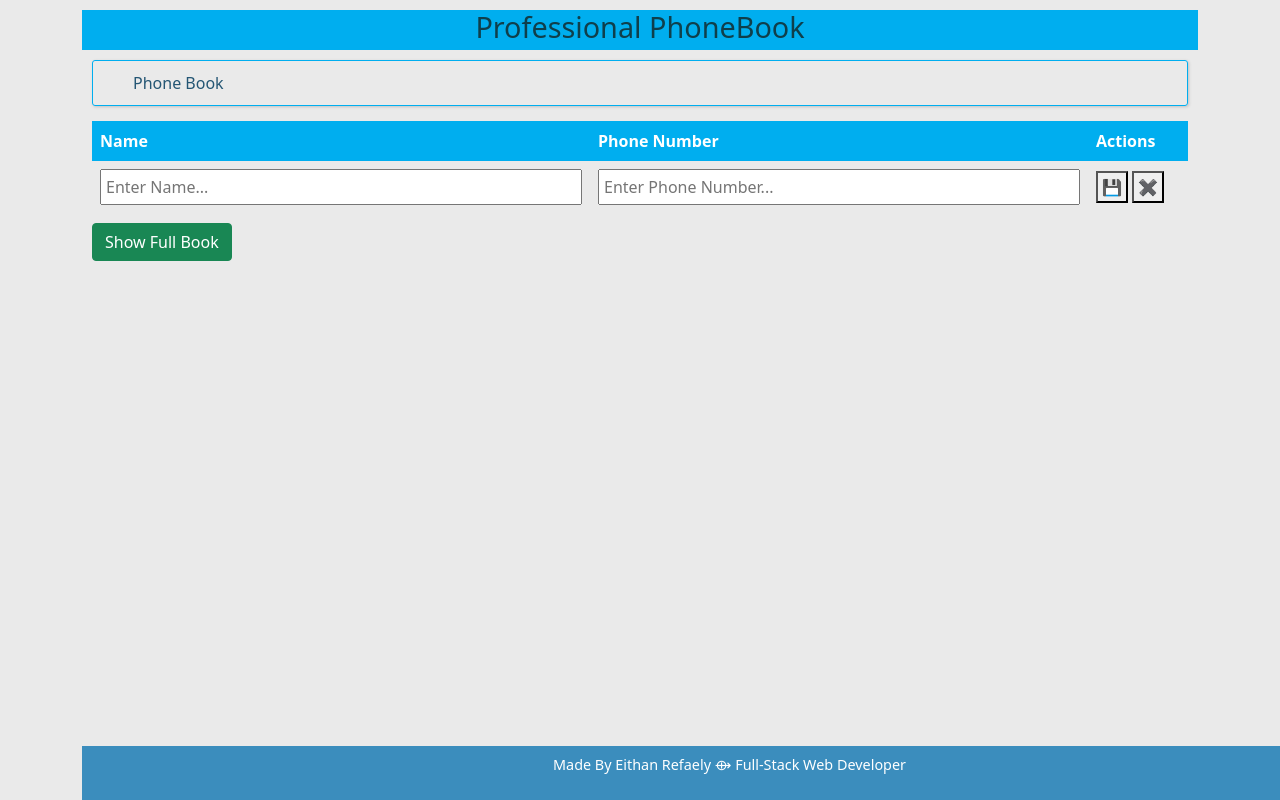
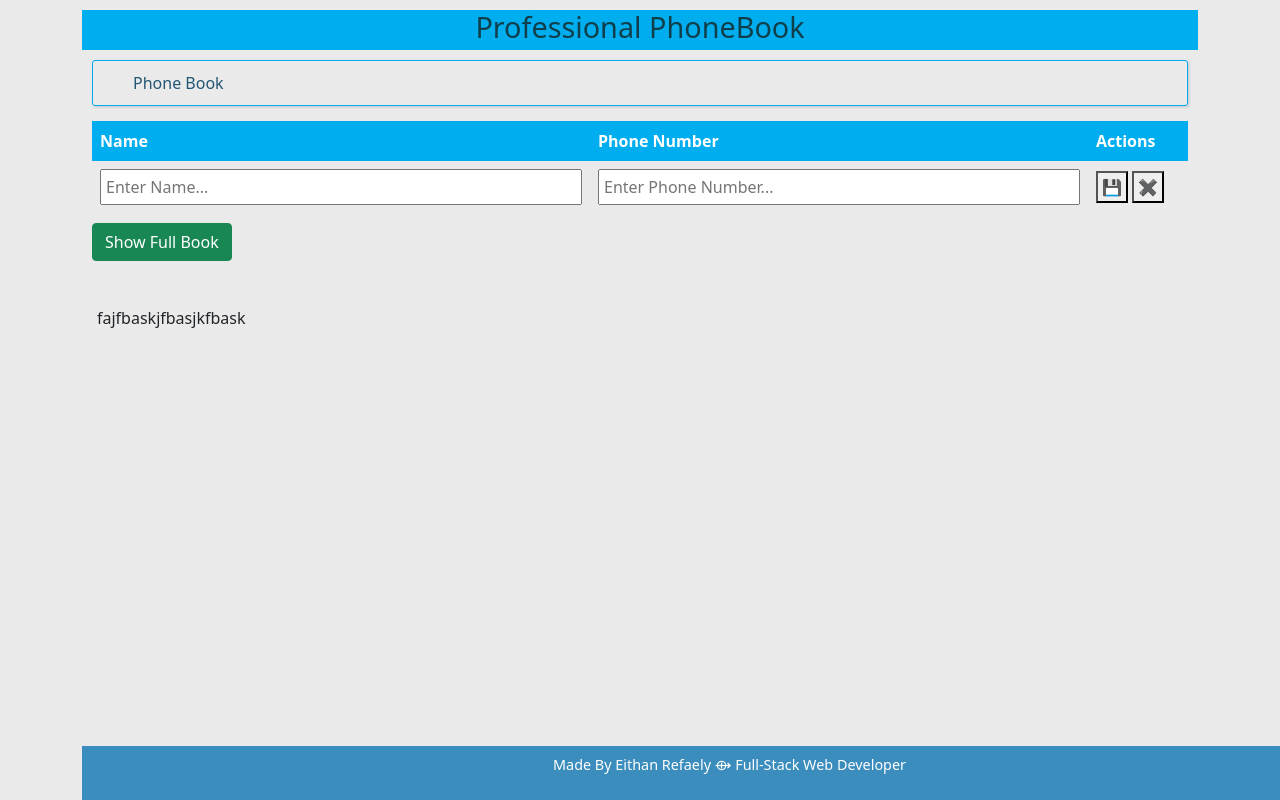
Before and after one commit to ElayGelbart/Team-Mongo, a website: page front/index.html in a window 1280 px wide. Drawn offline with nearby package versions, Linux system fonts and the light colour scheme.

Commit message:
initial8

```diff
--- a/front/index.html
+++ b/front/index.html
@@ -62,7 +62,7 @@
 
             <div> <button id="displayPhoneBook" class="btn btn-success">Show Full Book</button></div>
         </div>
-
+    <div><p>fajfbaskjfbasjkfbask</p></div>
         <footer>
             <p>Made By Eithan Refaely &#10228; Full-Stack Web Developer</p>
         </footer>
```
